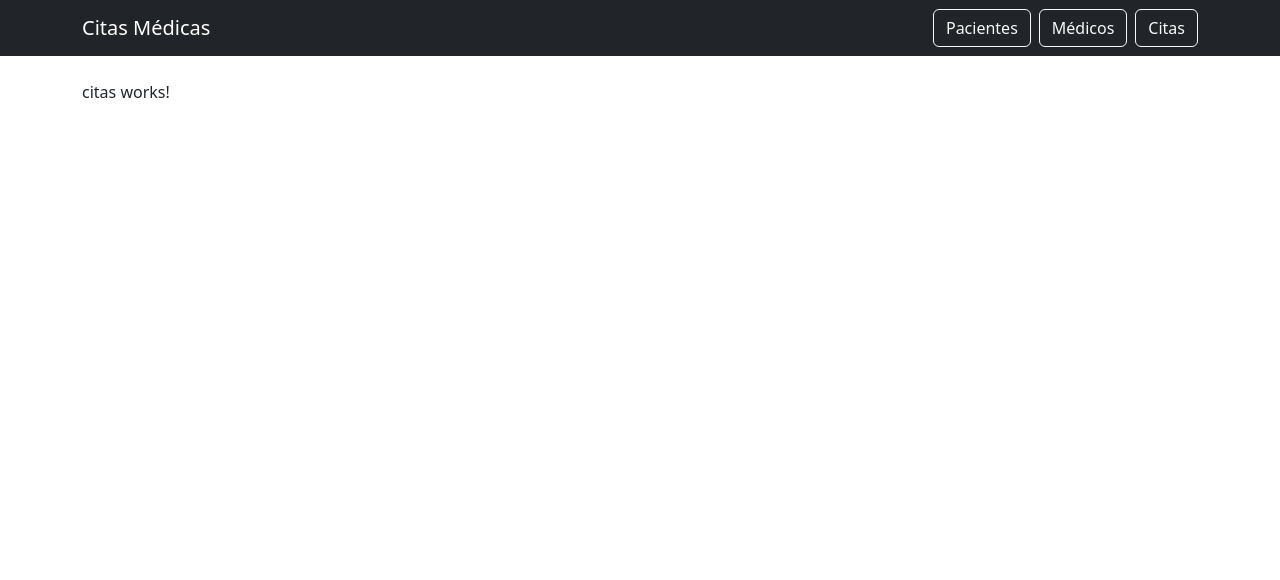
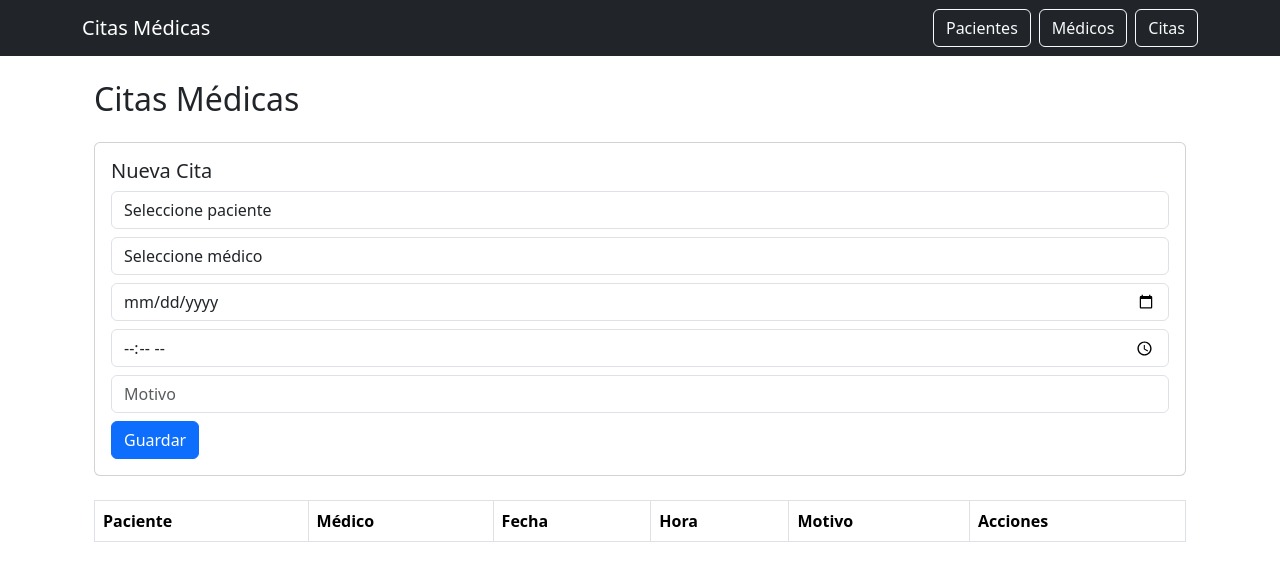
Before and after one commit to RPMelgarejoC/citas-medicas-angular, an Angular app: page /citas in a window 1280 px wide. Shown: the top 580 px of the page. Built offline with nearby package versions, Linux system fonts and the light colour scheme.

Commit message:
Implementación de CRUD de citas con IndexedDB

```diff
--- a/src/app/citas/citas.html
+++ b/src/app/citas/citas.html
@@ -1 +1,74 @@
-<p>citas works!</p>
+<!-- <p>citas works!</p> -->
+ <div class="container">
+
+  <h2 class="mb-4">Citas Médicas</h2>
+
+  <!-- FORMULARIO -->
+  <div class="card mb-4">
+    <div class="card-body">
+
+      <h5>Nueva Cita</h5>
+
+      <!-- PACIENTE -->
+      <select class="form-control mb-2" [(ngModel)]="nuevaCita.idPaciente">
+        <option value="">Seleccione paciente</option>
+        @for (p of pacientes; track p.id) {
+          <option [value]="p.id">{{ p.nombre }} {{ p.apellido }}</option>
+        }
+      </select>
+
+      <!-- MEDICO -->
+      <select class="form-control mb-2" [(ngModel)]="nuevaCita.idMedico">
+        <option value="">Seleccione médico</option>
+        @for (m of medicos; track m.id) {
+          <option [value]="m.id">{{ m.nombre }}</option>
+        }
+      </select>
+
+      <input type="date" class="form-control mb-2" [(ngModel)]="nuevaCita.fecha">
+      <input type="time" class="form-control mb-2" [(ngModel)]="nuevaCita.hora">
+      <input class="form-control mb-2" placeholder="Motivo" [(ngModel)]="nuevaCita.motivo">
+
+      <button class="btn btn-primary" (click)="guardarCita()">
+        {{ editando ? 'Actualizar' : 'Guardar' }}
+      </button>
+
+    </div>
+  </div>
+
+  <!-- TABLA -->
+  <table class="table table-bordered">
+    <thead>
+      <tr>
+        <th>Paciente</th>
+        <th>Médico</th>
+        <th>Fecha</th>
+        <th>Hora</th>
+        <th>Motivo</th>
+        <th>Acciones</th>
+      </tr>
+    </thead>
+
+    <tbody>
+      @for (c of citas; track c.id) {
+        <tr>
+          <td>{{ obtenerNombrePaciente(c.idPaciente) }}</td>
+          <td>{{ obtenerNombreMedico(c.idMedico) }}</td>
+          <td>{{ c.fecha }}</td>
+          <td>{{ c.hora }}</td>
+          <td>{{ c.motivo }}</td>
+          <td>
+            <button class="btn btn-warning btn-sm me-2" (click)="editarCita(c)">
+              Editar
+            </button>
+
+            <button class="btn btn-danger btn-sm" (click)="eliminarCita(c.id)">
+              Eliminar
+            </button>
+          </td>
+        </tr>
+      }
+    </tbody>
+  </table>
+
+</div>
--- a/src/app/citas/citas.ts
+++ b/src/app/citas/citas.ts
@@ -1,9 +1,98 @@
-import { Component } from '@angular/core';
+import { Component, OnInit, ChangeDetectorRef } from '@angular/core';
+import { FormsModule } from '@angular/forms';
+import { Db } from '../services/db';
 
 @Component({
   selector: 'app-citas',
-  imports: [],
+  imports: [FormsModule],
   templateUrl: './citas.html',
   styleUrl: './citas.css',
 })
-export class Citas {}
+
+export class Citas implements OnInit {
+
+  constructor(
+    private dbService: Db,
+    private cdr: ChangeDetectorRef
+  ) {}
+
+  citas: any[] = [];
+  pacientes: any[] = [];
+  medicos: any[] = [];
+
+  editando: boolean = false;
+  idEditando: number | null = null;
+
+  nuevaCita = {
+    idPaciente: '',
+    idMedico: '',
+    fecha: '',
+    hora: '',
+    motivo: ''
+  };
+
+  async ngOnInit() {
+    await this.dbService.initDB();
+    await this.cargarDatos();
+  }
+
+  async cargarDatos() {
+    this.citas = await this.dbService.obtenerCitas();
+    this.pacientes = await this.dbService.obtenerPacientes();
+    this.medicos = await this.dbService.obtenerMedicos();
+
+    this.cdr.detectChanges();
+  }
+
+  async guardarCita() {
+
+    if (!this.nuevaCita.idPaciente || !this.nuevaCita.idMedico) {
+      alert("Debe seleccionar paciente y médico");
+      return;
+    }
+
+    const cita = {
+      id: this.editando ? this.idEditando : Date.now(),
+      ...this.nuevaCita
+    };
+
+    if (this.editando) {
+      await this.dbService.actualizarCita(cita);
+    } else {
+      await this.dbService.agregarCita(cita);
+    }
+
+    this.editando = false;
+    this.idEditando = null;
+
+    this.nuevaCita = {
+      idPaciente: '',
+      idMedico: '',
+      fecha: '',
+      hora: '',
+      motivo: ''
+    };
+
+    await this.cargarDatos();
+  }
+
+  editarCita(c: any) {
+    this.nuevaCita = { ...c };
+    this.editando = true;
+    this.idEditando = c.id;
+  }
+
+  async eliminarCita(id: number) {
+    await this.dbService.eliminarCita(id);
+    await this.cargarDatos();
+  }
+
+  // 🔥 FUNCIONES CLAVE PARA MOSTRAR NOMBRES
+  obtenerNombrePaciente(id: number) {
+    return this.pacientes.find(p => p.id == id)?.nombre || '';
+  }
+
+  obtenerNombreMedico(id: number) {
+    return this.medicos.find(m => m.id == id)?.nombre || '';
+  }
+}
--- a/src/app/services/db.ts
+++ b/src/app/services/db.ts
@@ -1,9 +1,10 @@
 import { Injectable } from '@angular/core';
 
 const DB_NAME = 'citasDB';
-const DB_VERSION = 2;
+const DB_VERSION = 3;
 const STORE_PACIENTES = 'pacientes';
 const STORE_MEDICOS = 'medicos';
+const STORE_CITAS = 'citas';
 
 @Injectable({
   providedIn: 'root',
@@ -32,6 +33,10 @@ export class Db {
 
         if (!db.objectStoreNames.contains(STORE_MEDICOS)) {
           db.createObjectStore(STORE_MEDICOS, { keyPath: 'id' });
+        }
+
+        if (!db.objectStoreNames.contains(STORE_CITAS)) {
+          db.createObjectStore(STORE_CITAS, { keyPath: 'id' });
         }
       };
     });
@@ -141,4 +146,56 @@ export class Db {
     });
   }
 
+  agregarCita(cita: any): Promise<void> {
+    return new Promise((resolve, reject) => {
+
+      const tx = this.db!.transaction(STORE_CITAS, 'readwrite');
+      const store = tx.objectStore(STORE_CITAS);
+
+      const request = store.add(cita);
+
+      request.onsuccess = () => resolve();
+      request.onerror = () => reject('Error al guardar cita');
+    });
+  }
+
+  obtenerCitas(): Promise<any[]> {
+    return new Promise((resolve, reject) => {
+
+      const tx = this.db!.transaction(STORE_CITAS, 'readonly');
+      const store = tx.objectStore(STORE_CITAS);
+
+      const request = store.getAll();
+
+      request.onsuccess = () => resolve(request.result);
+      request.onerror = () => reject('Error al obtener citas');
+    });
+  }
+
+  actualizarCita(cita: any): Promise<void> {
+    return new Promise((resolve, reject) => {
+
+      const tx = this.db!.transaction(STORE_CITAS, 'readwrite');
+      const store = tx.objectStore(STORE_CITAS);
+
+      const request = store.put(cita);
+
+      request.onsuccess = () => resolve();
+      request.onerror = () => reject('Error al actualizar cita');
+    });
+  }
+
+  eliminarCita(id: number): Promise<void> {
+    return new Promise((resolve, reject) => {
+
+      const tx = this.db!.transaction(STORE_CITAS, 'readwrite');
+      const store = tx.objectStore(STORE_CITAS);
+
+      const request = store.delete(id);
+
+      request.onsuccess = () => resolve();
+      request.onerror = () => reject('Error al eliminar cita');
+    });
+  }
+
 }
```
